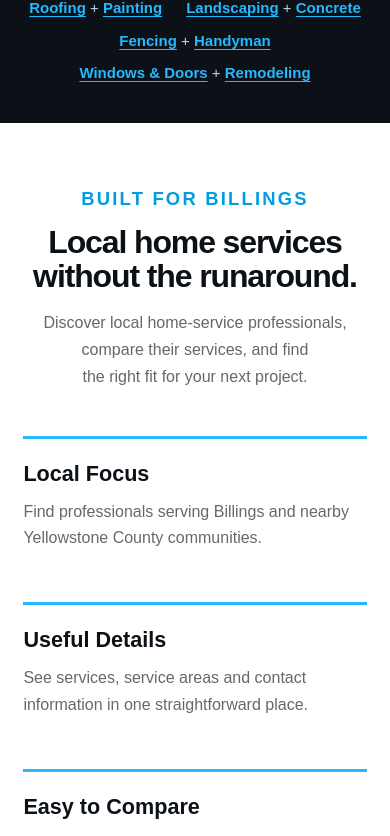
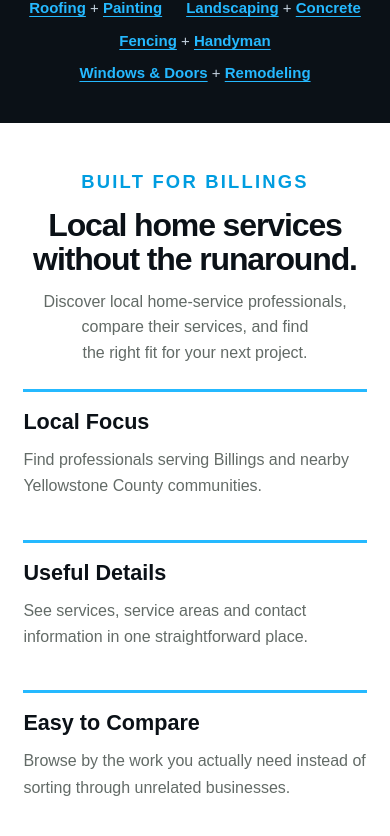
Before and after one commit to Cheddaronbass/billingshomepros, a Next.js app: page / in a window 390 px wide. Shown: the part 2239-3075 px from the top of the page. Built offline with nearby package versions, Linux system fonts and the light colour scheme.

Commit message:
Tighten homepage Built for Billings section spacing

```diff
--- a/app/globals.css
+++ b/app/globals.css
@@ -2314,3 +2314,37 @@ footer small {
 }
 .turnstileField > div { max-width: 100%; }
 .turnstileField small { color: #64748b; font-size: .8rem; line-height: 1.4; }
+
+
+/* Homepage trust section: tighter vertical rhythm without crowding copy. */
+.whySection {
+  padding-top: 62px;
+  padding-bottom: 66px;
+}
+.whySection .sectionHeading {
+  margin-bottom: 28px;
+}
+.whySection .sectionHeading h2 {
+  margin-bottom: 12px;
+}
+.whySection .sectionHeading p {
+  line-height: 1.58;
+}
+.whySection .featureGrid {
+  gap: 27px;
+}
+.whySection .feature {
+  padding-top: 17px;
+}
+@media (max-width: 760px) {
+  .whySection {
+    padding-top: 48px;
+    padding-bottom: 52px;
+  }
+  .whySection .sectionHeading {
+    margin-bottom: 24px;
+  }
+  .whySection .featureGrid {
+    gap: 24px;
+  }
+}
```
